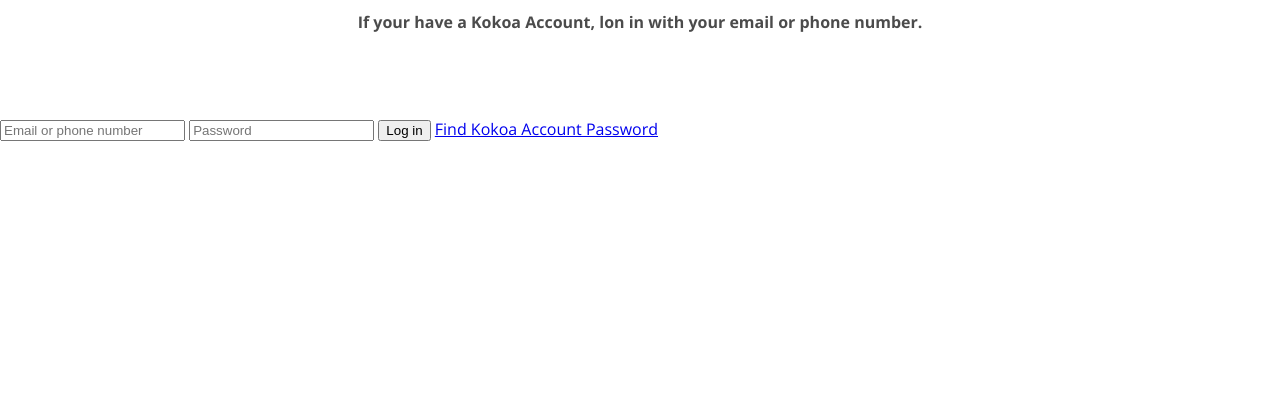
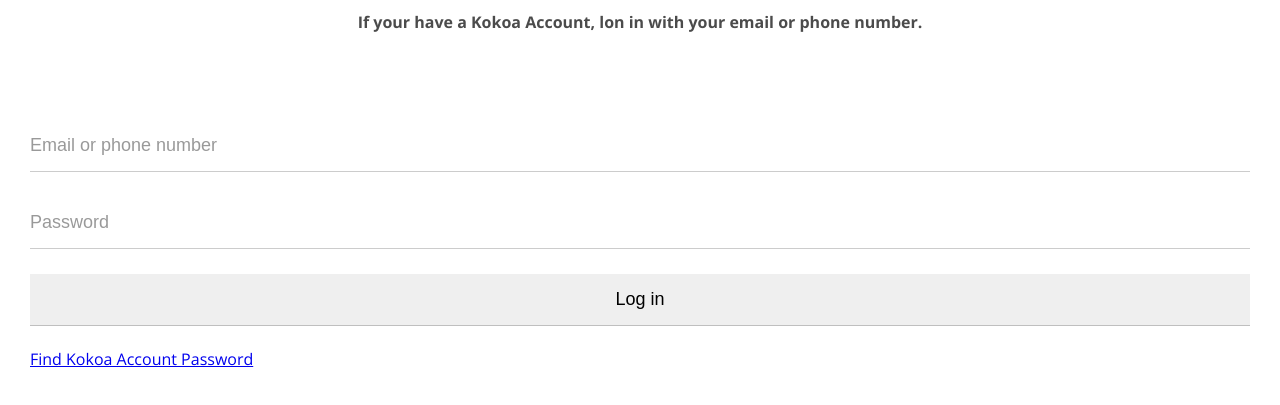
Before and after one commit to kimtongtong/kokoa-clone--2022-review, a plain HTML site: page index.html in a window 1280 px wide. Shown: the part 157-562 px from the top of the page. Drawn offline with nearby package versions, Linux system fonts and the light colour scheme.

Commit message:
kokoa #6.7
variables.css : :root --yellow
login-form : css

```diff
--- a/css/reset.css
+++ b/css/reset.css
@@ -41,3 +41,7 @@ table {
 	border-collapse: collapse;
 	border-spacing: 0;
 }
+input:focus {
+	outline: none;
+	/**로그인 폼에서 focus 할때 outline 제거 */
+}
--- a/css/style.css
+++ b/css/style.css
@@ -2,6 +2,7 @@
 
 @import "reset.css";
 @import "status-bar.css";
+@import "variables.css";
 
 body {
     font-family:'Open Sans', 'Helvetica Neue', sans-serif;
@@ -23,3 +24,25 @@ body {
     width: 50%;
     opacity: 0.7;
 }
+
+#login-form {
+    display: flex;
+    flex-direction: column;
+    margin: 0px 30px;
+}
+
+#login-form input {
+    border: none;
+    padding: 15px 0px;
+    font-size: 18px;
+    border-bottom: 1px solid rgba(0, 0, 0, 0.2);
+    margin-bottom: 25px;
+    transition: border-color .3s ease-in-out;
+}
+#login-form input::placeholder {
+    color: rgba(0, 0, 0, 0.4);
+}
+#login-form input:focus {
+    border-color: var(--yellow);
+    /* *input을 클릭했을때 테두리를 안보이게 함*/
+}
--- /dev/null
+++ b/css/variables.css
@@ -0,0 +1,3 @@
+:root {
+    --yellow: #fae100;
+}
```
